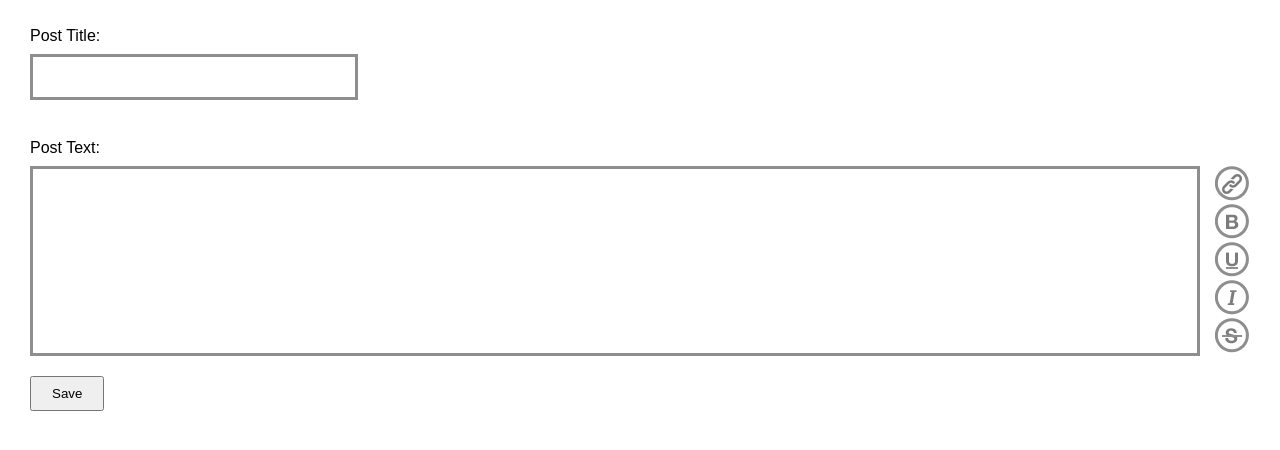
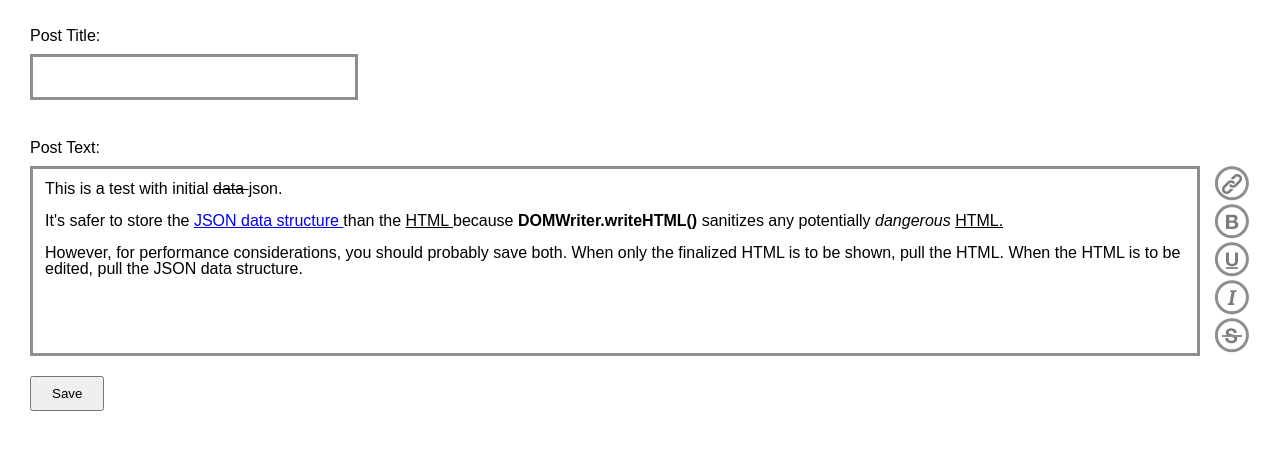
Before and after one commit to snapshotist/toucheditor.js, a plain HTML site: page demo.html in a window 1280 px wide. Shown: the part 86-536 px from the top of the page. Drawn offline with Linux system fonts and the light colour scheme.

Commit message:
+ Added option to initialize Touch Editor with JSON data structure

```diff
--- a/demo.html
+++ b/demo.html
@@ -119,7 +119,8 @@
             var $editorTextarea = $("#id-post");
 
             TouchEditor.init($editorTextarea, {
-                "noToolbarFollow": false
+                'noToolbarFollow': false,
+                'initJSON': '[[{"tag":"p","close":"1"},{"text":"This is a test with initial "},{"nodes":["p"]}],[{"tag":"p"},{"tag":"strike"},{"text":"data "},{"nodes":["p","strike"]}],[{"tag":"p"},{"text":"json. "},{"nodes":["p"]}],[{"tag":"p","close":"1"},{"text":"<br>"},{"nodes":["p"]}],[{"tag":"p","close":"1"},{"text":"It\'s safer to store the "},{"nodes":["p"]}],[{"tag":"p"},{"tag":"a","attrs":{"href":"http://www.json.org"}},{"text":"JSON data structure "},{"nodes":["p","a:http://www.json.org"]}],[{"tag":"p"},{"text":"than the "},{"nodes":["p"]}],[{"tag":"p"},{"tag":"u"},{"text":"HTML "},{"nodes":["p","u"]}],[{"tag":"p"},{"text":"because "},{"nodes":["p"]}],[{"tag":"p"},{"tag":"strong"},{"text":"DOMWriter.writeHTML() "},{"nodes":["p","strong"]}],[{"tag":"p"},{"text":"sanitizes any potentially "},{"nodes":["p"]}],[{"tag":"p"},{"tag":"em"},{"text":"dangerous "},{"nodes":["p","em"]}],[{"tag":"p"},{"tag":"u"},{"text":"HTML. "},{"nodes":["p","u"]}],[{"tag":"p","close":"1"},{"tag":"u"},{"text":"<br>"},{"nodes":["p","u"]}],[{"tag":"p","close":"1"},{"text":"However, for performance considerations, you should probably save both. When only the finalized HTML is to be shown, pull the HTML. When the HTML is to be edited, pull the JSON data structure."},{"nodes":["p"]}]]'
             });
 
             $("#id-form").on("submit", function() {
--- a/dom_writer.js
+++ b/dom_writer.js
@@ -501,13 +501,18 @@ var DOMWriter = (function(){
         return html;
     }
 
+    function setDomJSON(json) {
+        domJSON = JSON.parse(json);
+    }
+
 
     return {
         parseHTML: parseHTML,
         writeHTML: writeHTML,
         addTag: addTag,
         removeTag: removeTag,
-        updateAttributes: updateAttributes
+        updateAttributes: updateAttributes,
+        setDomJSON: setDomJSON
     };
 
 })();
--- a/touch_editor.js
+++ b/touch_editor.js
@@ -75,6 +75,12 @@ var TouchEditor = (function(){
 
         if (typeof options === "undefined") {
             options = {};
+        }
+
+        if (options["initJSON"]) {
+            DOMWriter.setDomJSON(options["initJSON"]);
+            var initHTML = DOMWriter.writeHTML();
+            $text.html( initHTML );
         }
 
         $text.attr("contenteditable", "true");
```
